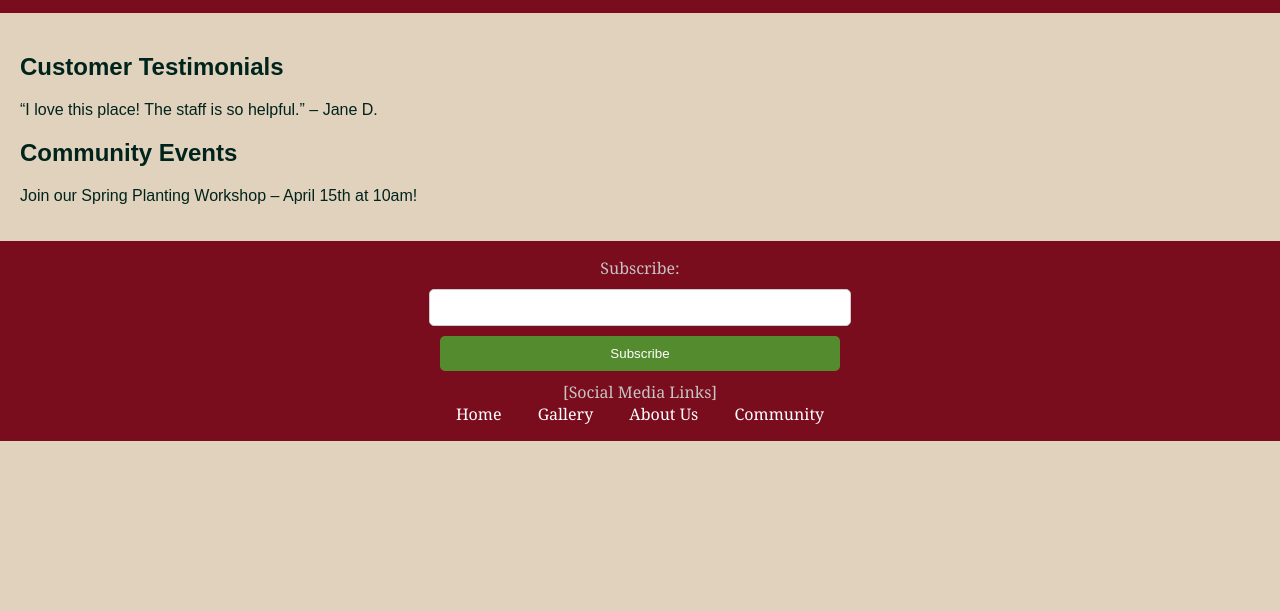
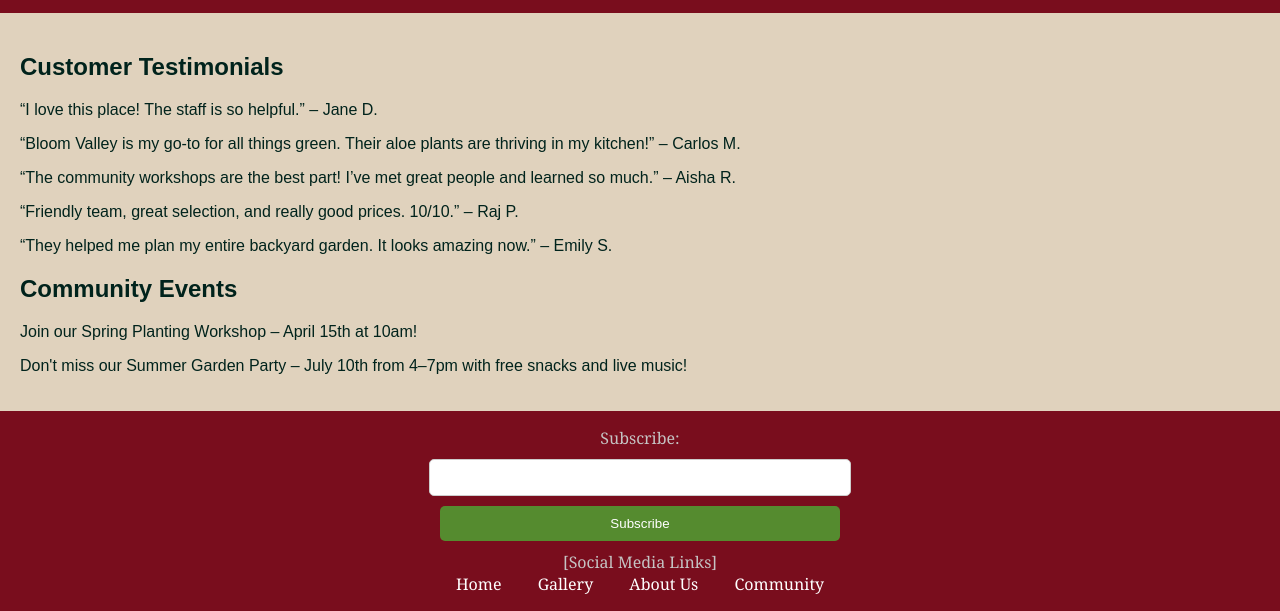
Before and after one commit to S1LENT-HER0/stackblitz-starters-ijqv3cft, a website: page testimonialsCustom.html in a window 1280 px wide. Shown: the part 284-895 px from the top of the page. Before the commit the page ends 800 px from the top, so only its background shows below. Drawn offline with Linux system fonts and the light colour scheme.

Commit message:
added to custom page

```diff
--- a/testimonialsCustom.html
+++ b/testimonialsCustom.html
@@ -22,10 +22,15 @@
     <section>
       <h2>Customer Testimonials</h2>
       <p>“I love this place! The staff is so helpful.” – Jane D.</p>
+      <p>“Bloom Valley is my go-to for all things green. Their aloe plants are thriving in my kitchen!” – Carlos M.</p>
+      <p>“The community workshops are the best part! I’ve met great people and learned so much.” – Aisha R.</p>
+      <p>“Friendly team, great selection, and really good prices. 10/10.” – Raj P.</p>
+      <p>“They helped me plan my entire backyard garden. It looks amazing now.” – Emily S.</p>
     </section>
     <section>
       <h2>Community Events</h2>
       <p>Join our Spring Planting Workshop – April 15th at 10am!</p>
+      <p>Don't miss our Summer Garden Party – July 10th from 4–7pm with free snacks and live music!</p>
     </section>
   </main>
 
```
